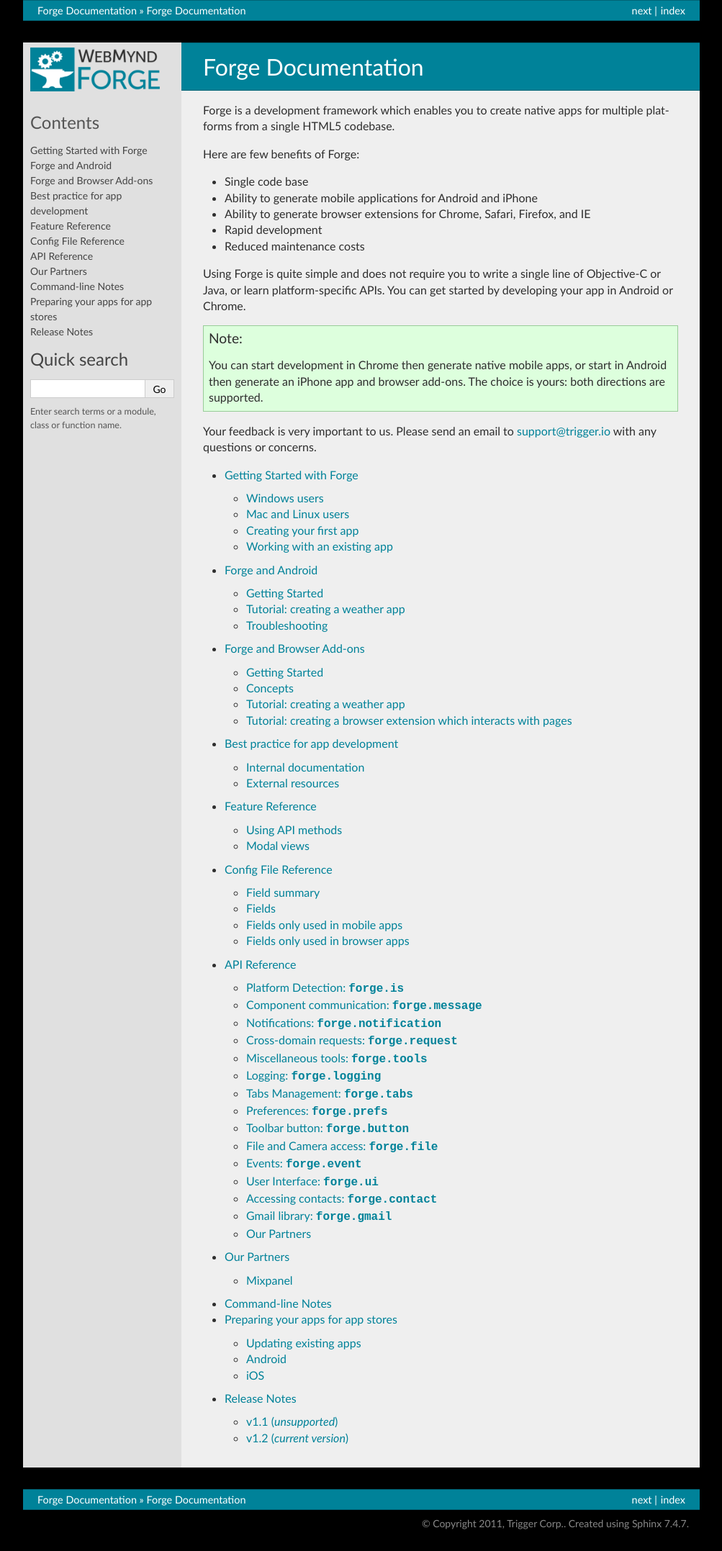
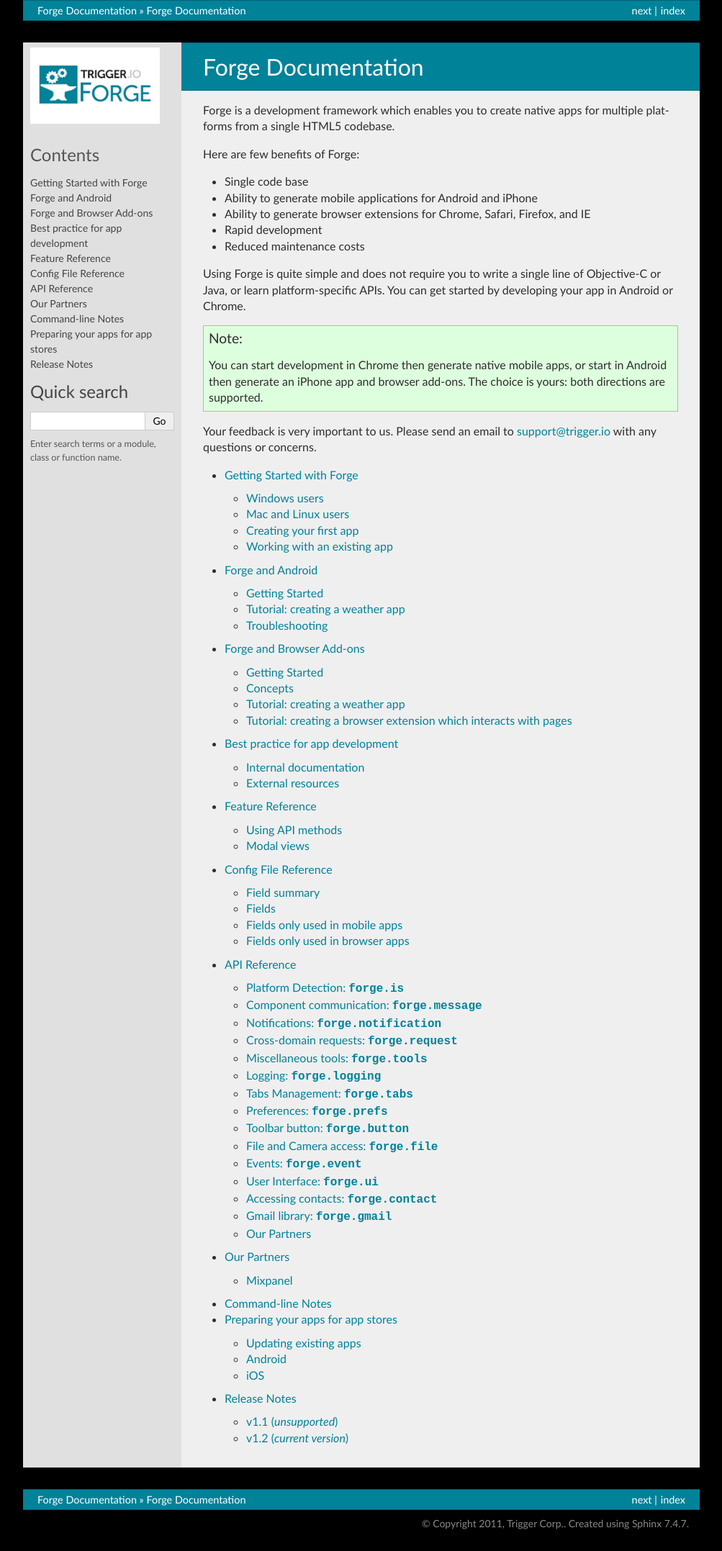
Before and after one commit to trigger-corp/Forge-Documentation, a Sphinx documentation site: the page built from source/index.rst, in a window 1280 px wide. Shown: the whole page at 72% size, without its empty margins (138-1141 px from the left). Built offline with Sphinx 7.4.7, drawn with Linux system fonts in a browser that asks for light colours.

Commit message:
change icon

```diff
--- a/source/conf.py
+++ b/source/conf.py
@@ -131,7 +131,7 @@ html_short_title = 'Forge Documentation'
 
 # The name of an image file (relative to this directory) to place at the top
 # of the sidebar.
-html_logo = '_static/images/forge-trans-black-211px.png'
+html_logo = '_static/images/trigger-forge.png'
 
 # The name of an image file (within the static path) to use as favicon of the
 # docs.  This file should be a Windows icon file (.ico) being 16x16 or 32x32
```
Also changed, not shown: source/_static/images/forge-hi-res-white-bg.png (deleted), source/_static/images/forge-trans-black-211px.png (deleted), source/_static/images/forge.png (added), source/_static/images/trigger-forge.png (added).
